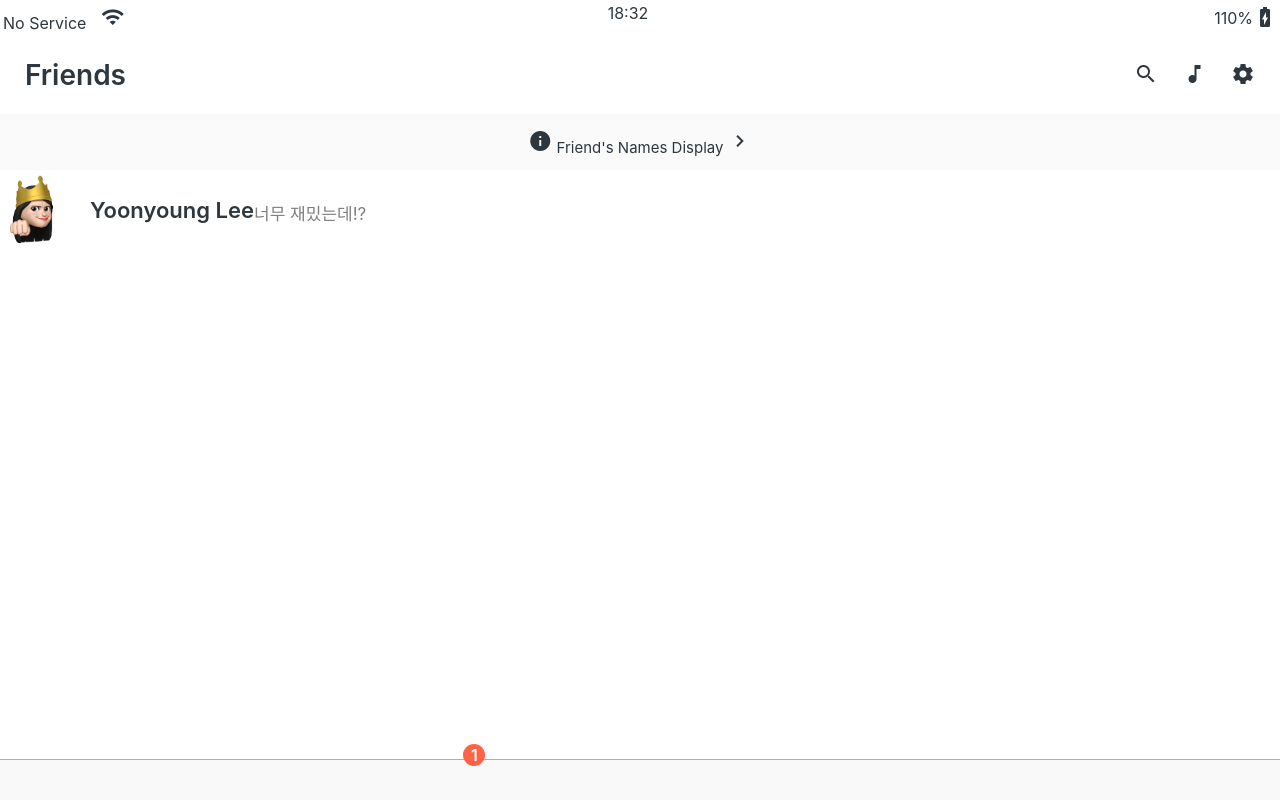
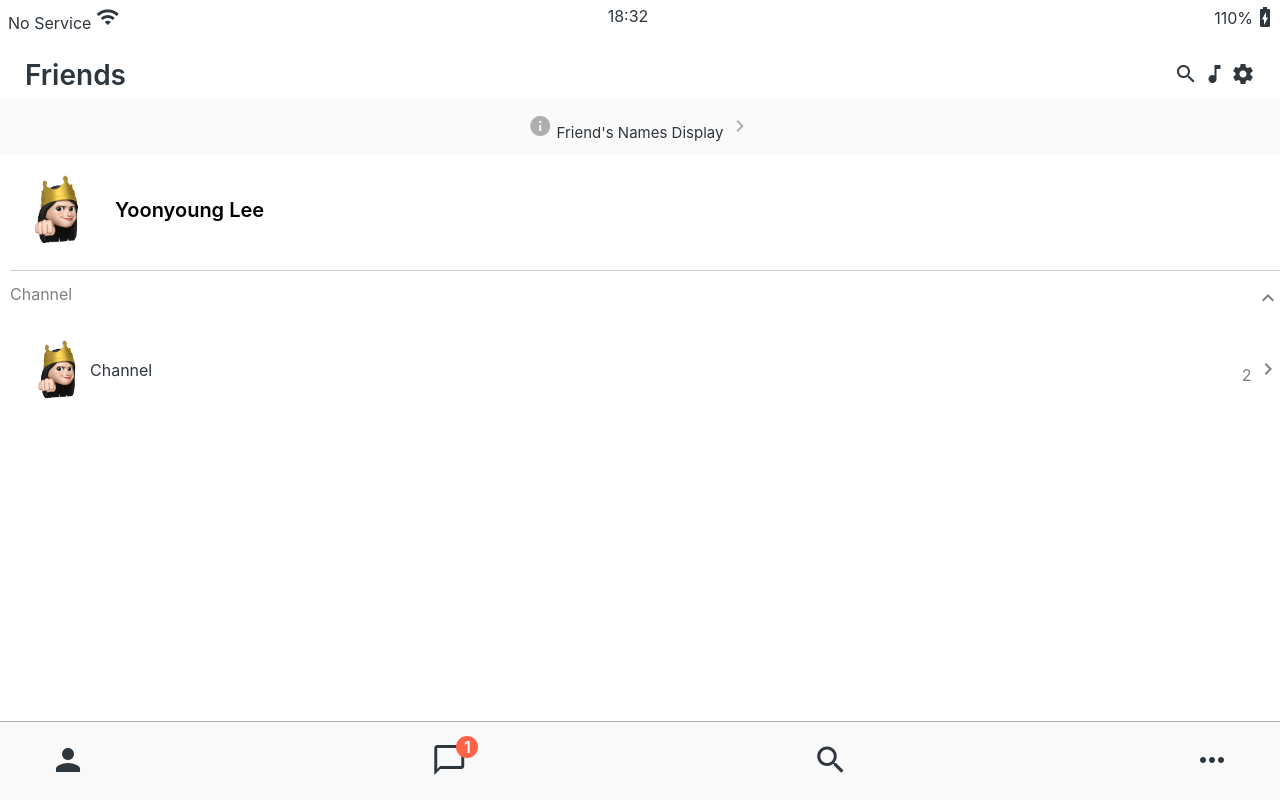
Before and after one commit to Yoonyoung-Lee/kokoa-clone-2020, a plain HTML site: page friends.html in a window 1280 px wide. Shown: the top 812 px of the page. Drawn offline with Linux system fonts and the light colour scheme.

Commit message:
summary
summary

```diff
--- a/css/components/nav-bar.css
+++ b/css/components/nav-bar.css
@@ -31,6 +31,10 @@
   display: flex;
   justify-content: center;
   align-items: center;
-  left: 20px;
-  bottom: 14px;
+  left: 25px;
+  bottom: 24px;
 }
+
+.nav__btn i {
+  font-size: 36px;
+}
--- a/css/components/screen-header.css
+++ b/css/components/screen-header.css
@@ -14,3 +14,21 @@
 .header__icons span {
   margin-left: 20px;
 }
+
+.welcome-header {
+  margin-top: 90px;
+  text-align: center;
+  display: flex;
+  flex-direction: column;
+  align-items: center;
+}
+
+.welcome-header__title {
+  font-size: 25px;
+  font-weight: 500;
+}
+.welcome-header__text {
+  width: 60%;
+  opacity: 0.7;
+  margin: 50px;
+}
--- a/css/components/status-bar.css
+++ b/css/components/status-bar.css
@@ -8,17 +8,16 @@
   width: 33%;
 }
 .status-bar__column:first-child span {
-  margin-right: 5px;
+  margin-left: 5px;
+  margin-bottom: 60px;
 }
 .status-bar__column:nth-child(2) {
   display: flex;
   justify-content: center;
+  margin-top: 3px;
 }
 .status-bar__column:nth-child(3) {
   display: flex;
   justify-content: flex-end;
   align-items: center;
 }
-.status-bar__column .material-icons {
-  margin: 0px 5px;
-}
--- a/css/components/user-component.css
+++ b/css/components/user-component.css
@@ -1,4 +1,5 @@
 .user-component {
+  display: flex;
   justify-content: space-between;
 }
 
@@ -17,7 +18,7 @@
 
 .user-component__title {
   font-weight: 600;
-  font-size: 22px;
+  font-size: 20px;
 }
 
 .user-component__subtitle {
@@ -32,3 +33,18 @@
   border-radius: 30px;
   margin-right: 20px;
 }
+
+.user-component__avatar--sm {
+  width: 60px;
+  height: 60px;
+  border-radius: 25px;
+  margin-left: 20px;
+}
+
+.user-component__title--not-bold {
+  font-weight: 400;
+}
+
+.user-component__column:last-child {
+  color: rgba(0, 0, 0, 0.5);
+}
--- a/css/screens/friends.css
+++ b/css/screens/friends.css
@@ -1,17 +1,35 @@
-#friends-display-link {
+.friends-display-link {
   display: block;
   text-align: center;
-  align-items: center;
   background-color: #fafafa;
   padding: 15px 0px;
   font-size: 15px;
-  margin-bottom: 5px;
+  margin-bottom: 20px;
+  margin-top: -15px;
 }
 
-#friends-display-link i {
+.friends-display-link i {
   color: rgba(0, 0, 0, 0.3);
 }
 
 .friends-screens {
   padding: 0px var(--horizontal-space);
 }
+
+.friends-screen__channel {
+  margin-left: 10px;
+  margin-top: 25px;
+  border-top: 1px solid rgba(0, 0, 0, 0.2);
+  padding-top: 15px;
+}
+
+.friends-screen__channel-header {
+  margin-bottom: 30px;
+  display: flex;
+  justify-content: space-between;
+  color: rgba(0, 0, 0, 0.5);
+}
+
+.user-component__title {
+  color: black;
+}
--- a/css/styles.css
+++ b/css/styles.css
@@ -18,21 +18,3 @@ body {
     Ubuntu, Cantarell, "Open Sans", "Helvetica Neue", sans-serif;
   height: 1000vh;
 }
-
-.welcome-header {
-  margin-top: 90px;
-  text-align: center;
-  display: flex;
-  flex-direction: column;
-  align-items: center;
-}
-
-.welcome-header__title {
-  font-size: 25px;
-  font-weight: 500;
-}
-.welcome-header__text {
-  width: 60%;
-  opacity: 0.7;
-  margin: 50px;
-}
--- a/friends.html
+++ b/friends.html
@@ -19,49 +19,73 @@
             <span>110%</span>
             <i class="fas fa-battery-three-quarters fa-lg"></i>
             <i class="fas fa-bolt"></i></div>
-            <span class="material-icons">battery_charging_full </span>
+            <i class="material-icons">battery_charging_full </i>
     </div>
 
     <header class="screen-header">
         <h1 class="header__titile">Friends</h1>
         <div class="header__icons">
-            <span class="material-icons">search</span>
-            <span class="material-icons">music_note</span>
-            <span class="material-icons">settings</span>
+            <i class="material-icons">search</i>
+            <i class="material-icons">music_note</i>
+            <i class="material-icons">settings</i>
     </header>
 
-    <a id="friends-display-link">
-        <span class="material-icons">info</span>
+    <a class="friends-display-link">
+        <i class="material-icons">info</i>
         Friend's Names Display
-        <span class="material-icons">navigate_next
-</span>
-    </a>
+        <i class="material-icons">chevron_right</i></a>
 
     <main class="friends-screens">
+        <div class="user-component">
+            <div class="user-component__column">
+                <img src="https://github.com/Yoonyoung-Lee/kokoa-clone-2020/blob/master/yy_moji.png?raw=true" class="user-component__avatar" />
+                <h4 class="user-component__title">Yoonyoung Lee</h4>
+                 <!-- <h6 class="user-component__subtitle">코딩 재밌다!</h6> -->
+                <div class="user-component__text"> </div>
 
+        </div>
     </main>
-    <div class="user-component">
-        <div class="user-component__column">
-            <img src="https://github.com/Yoonyoung-Lee/kokoa-clone-2020/blob/master/yy_moji.png?raw=true" class="user-component__avatar" />
-            <div class="user-component__text"> </div>
-                <h4 class="user-component__title">Yoonyoung Lee</h4>
-                <h6 class="user-component__subtitle">너무 재밌는데!?</h6>
+
+
+    <div class="friends-screen__channel">
+        <div class="friends-screen__channel-header">
+            <span>Channel</span>
+            <span  class="material-icons">expand_less</span>
         </div>
-        <div class="user-component__column"></div>
-    </div>
+
+        <div class="user-component">
+            <div class="user-component__column">
+                <img src="https://github.com/Yoonyoung-Lee/kokoa-clone-2020/blob/master/yy_moji.png?raw=true" class="user-component__avatar--sm" />
+                <div class="user-component__text">
+                  <h4 class="user-component__title--not-bold">
+                    Channel
+                  </h4>
+                </div>
+              </div>
+              <div class="user-component__column">
+                <div>
+                  <span>2</span>
+                  <span class="material-icons">chevron_right</span>
+                </div>
+              </div>
+            </div>
+          </div>
+        </main>
+
+
 
     <nav class="nav">
         <ul class="nav__list">
 
             <li class="nav__btn">
-                <a class="nav__link" href="friends.html"><i class="fas fa-user fa-2x"></i></a></li>
+                <a class="nav__link" href="friends.html"><i class="material-icons">person</i></a></li>
             <li class="nav__btn">
-                <a class="nav__link" href="#"><i class="far fa-comment fa-2x"></i>
+                <a class="nav__link" href="#"><i class="material-icons">chat_bubble_outline</i>
                 <span class="nav__notification">1</span></a></li>
             <li class="nav__btn">
-                <a class="nav__link" href="#"><i class="fas fa-search fa-2x"></i></a></li>
+                <a class="nav__link" href="#"><i class="material-icons">search</i></a></li>
             <li class="nav__btn">
-                <a class="nav__link" href="#"><i class="fas fa-ellipsis-h fa-2x"></i></a></li>
+                <a class="nav__link" href="#"><i class="material-icons">more_horiz</i></a></li>
         </ul>
     </nav>
 </body>
```
Also changed, not shown: index.html (+3 -8 lines).
